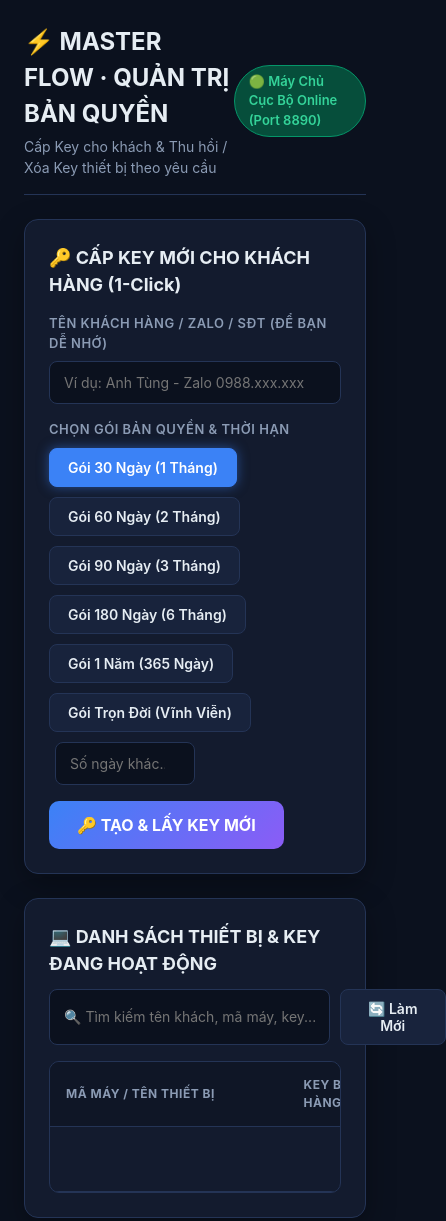
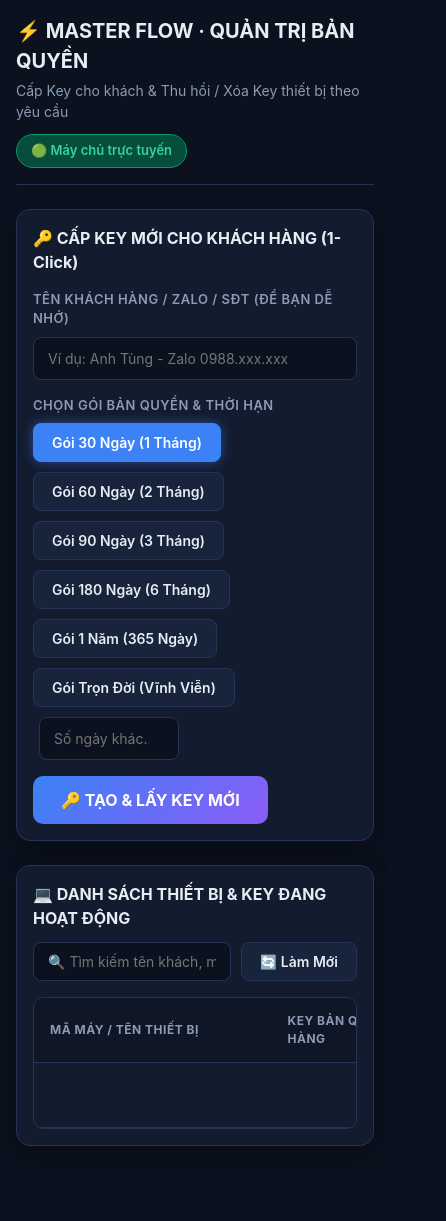
Before and after one commit to Daokhiem09/Work-Claude-GPT, a plain HTML site: page templates/admin_panel.html in a window 390 px wide. Shown: the whole page, 446 px wide, since content can reach past the window. After the commit the page ends 1186 px from the top, so only its background shows below. Drawn offline with Linux system fonts and the light colour scheme; no server answers.

Commit message:
Adapt license admin layout for phones

```diff
--- a/templates/admin_panel.html
+++ b/templates/admin_panel.html
@@ -290,6 +290,17 @@
       from { opacity: 0; transform: translateY(-10px); }
       to { opacity: 1; transform: translateY(0); }
     }
+    @media (max-width: 640px) {
+      body { padding: 16px; }
+      header { flex-direction: column; align-items: flex-start; gap: 12px; }
+      header h1 { font-size: 20px; flex-wrap: wrap; }
+      header .status-tag { white-space: nowrap; }
+      .card { padding: 16px; }
+      .card-title { font-size: 16px; }
+      .table-header { flex-direction: column; align-items: stretch; gap: 12px; }
+      .table-header > div:last-child { flex-wrap: wrap; }
+      .search-input { width: 100%; min-width: 0; flex: 1 1 180px; }
+    }
   </style>
 </head>
 <body>
@@ -301,7 +312,7 @@
         <h1>⚡ MASTER FLOW · QUẢN TRỊ BẢN QUYỀN</h1>
         <div style="color:var(--muted); font-size:14px; margin-top:4px;">Cấp Key cho khách & Thu hồi / Xóa Key thiết bị theo yêu cầu</div>
       </div>
-      <div class="status-tag">🟢 Máy Chủ Cục Bộ Online (Port 8890)</div>
+      <div class="status-tag">🟢 Máy chủ trực tuyến</div>
     </header>
 
     <!-- PHẦN 1: CẤP KEY NHANH CHO KHÁCH -->
```
